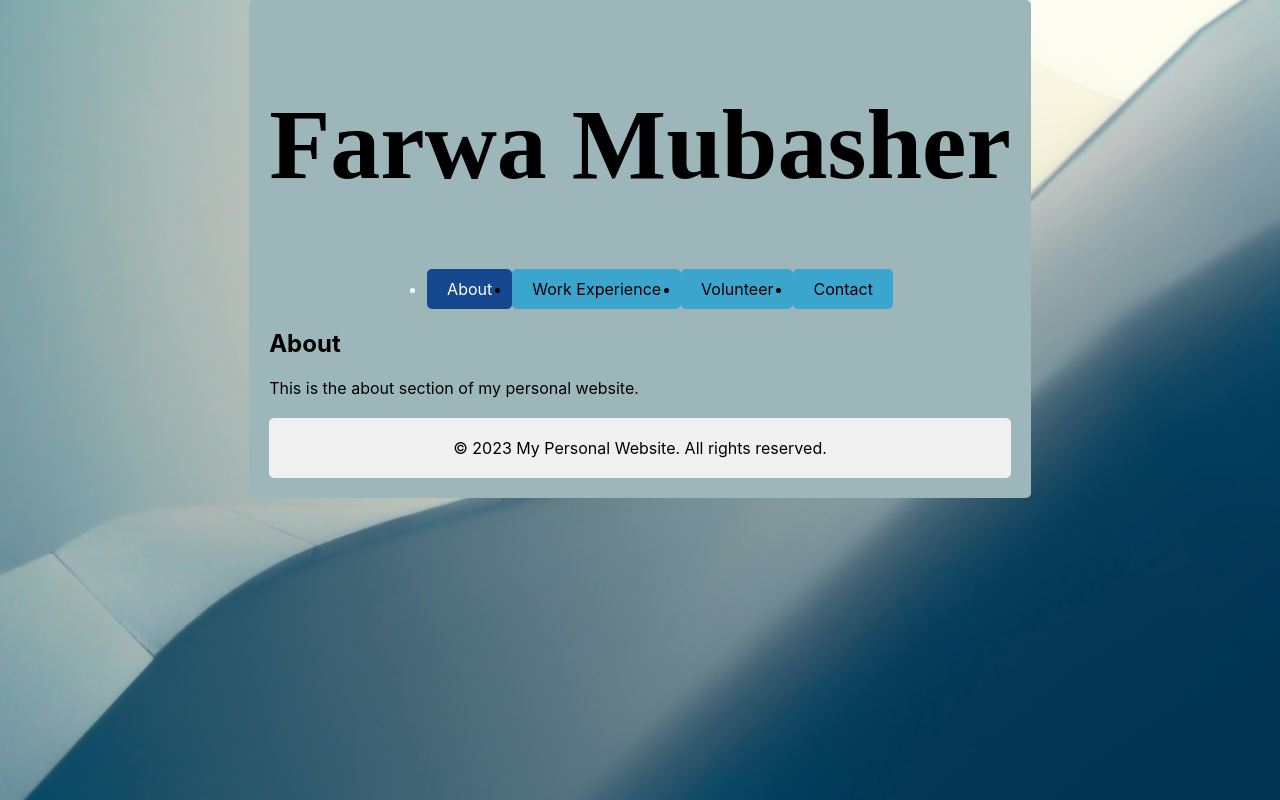
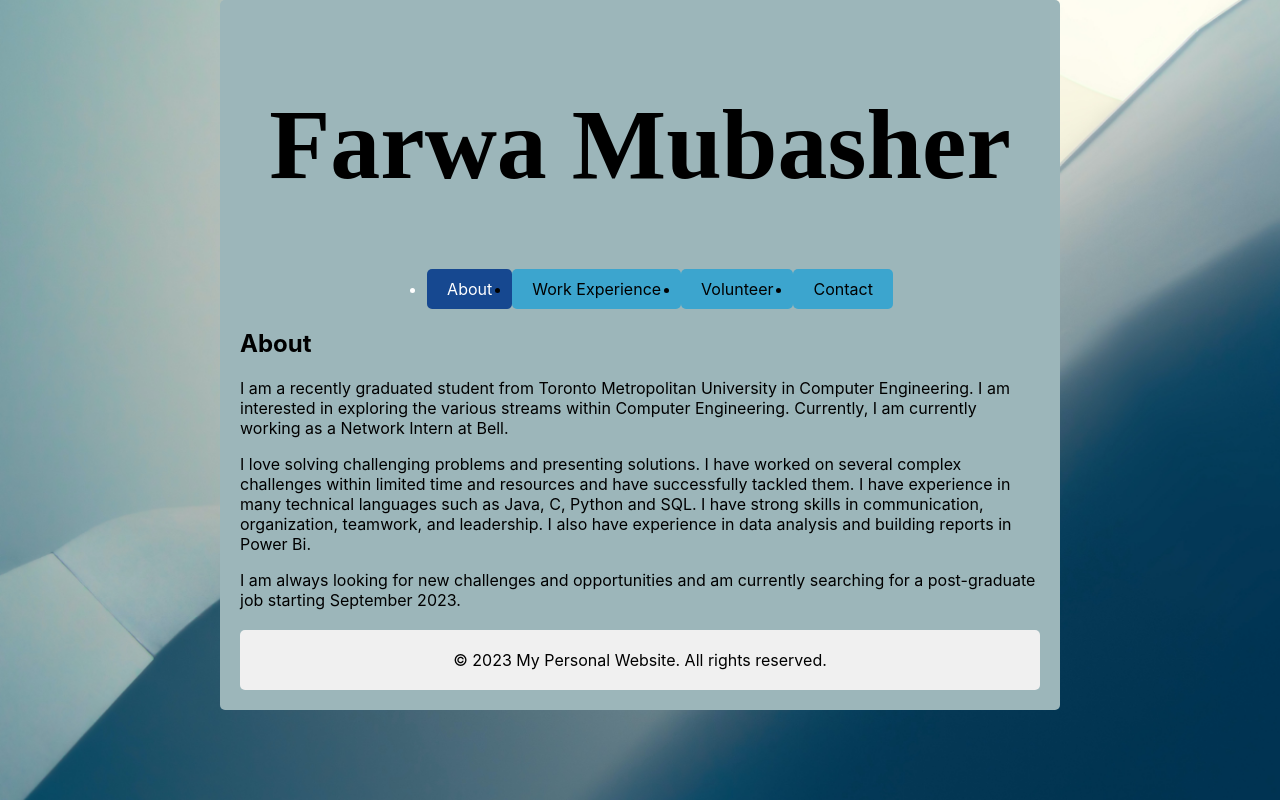
Before and after one commit to farwamubasher/farwamubasher, a React (Create React App) app: page / in a window 1280 px wide. Built offline with nearby package versions, Linux system fonts and the light colour scheme.

Commit message:
Added About Section

```diff
--- a/src/TabAbout.js
+++ b/src/TabAbout.js
@@ -4,7 +4,11 @@ const TabAbout = () => {
   return (
     <div>
       <h2>About</h2>
-      <p>This is the about section of my personal website.</p>
+      <p>I am a recently graduated student from Toronto Metropolitan University in Computer Engineering. I am interested in exploring the various streams within Computer Engineering. Currently, I am currently working as a Network Intern at Bell. </p>
+
+      <p>I love solving challenging problems and presenting solutions. I have worked on several complex challenges within limited time and resources and have successfully tackled them. I have experience in many technical languages such as Java, C, Python and SQL. I have strong skills in communication, organization, teamwork, and leadership. I also have experience in data analysis and building reports in Power Bi. </p>
+
+      <p>I am always looking for new challenges and opportunities and am currently searching for a post-graduate job starting September 2023.</p>
     </div>
   );
 };
```
